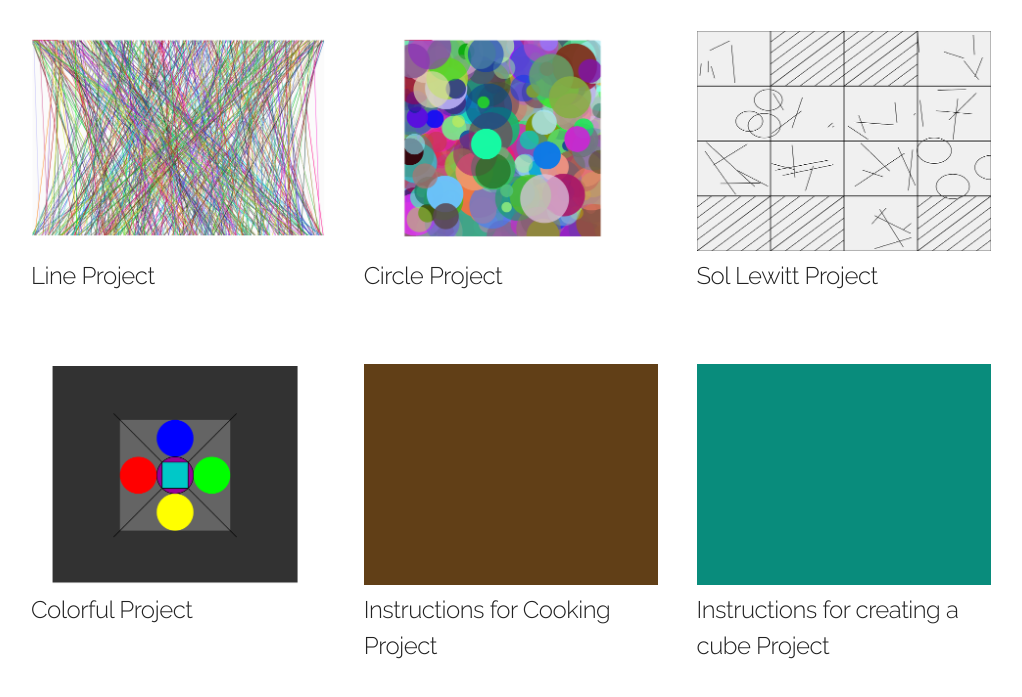
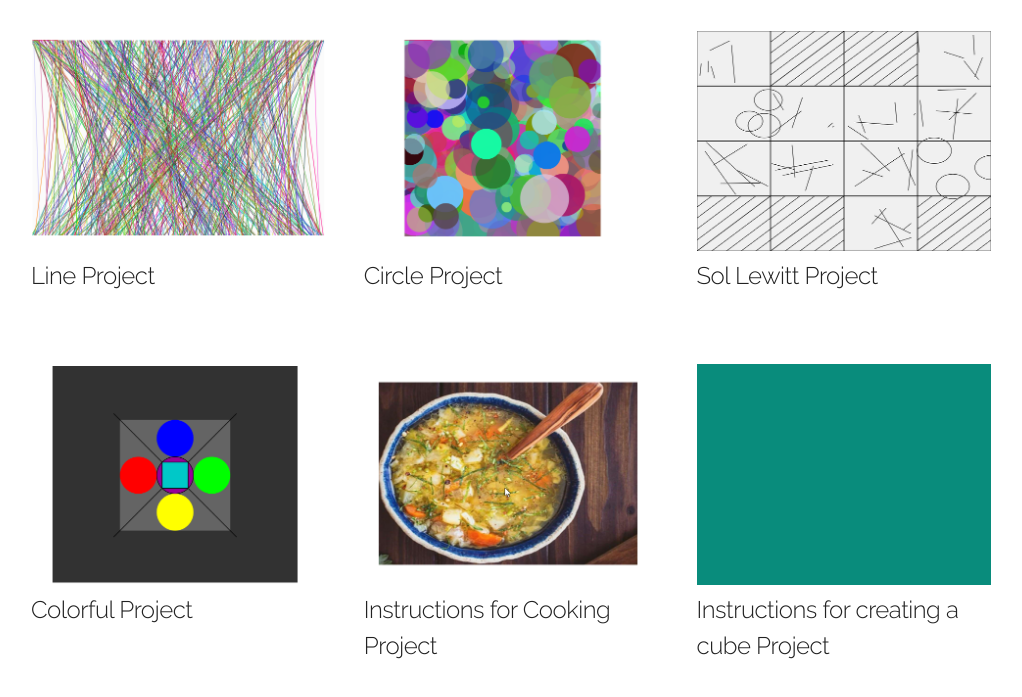
Before and after one commit to kbonatsaki/04_webpage_template_using_skeleton, a plain HTML site: page index.html in a window 1280 px wide. Shown: the part 481-1178 px from the top of the page, without its empty margins (129-1151 px from the left). Drawn offline with Linux system fonts and the light colour scheme.

Commit message:
change image of project

```diff
--- a/index.html
+++ b/index.html
@@ -61,7 +61,7 @@
         <h5>Colorful Project</h5>
       </div>
       <div class="four columns">
-        <img src="images/brown.png" class ="scale-with-grid">
+        <img src="images/cooking.png" class ="scale-with-grid">
         <h5>Instructions for Cooking Project</h5>
       </div>
       <div class="four columns">
```
Also changed, not shown: images/cooking.png (added).
